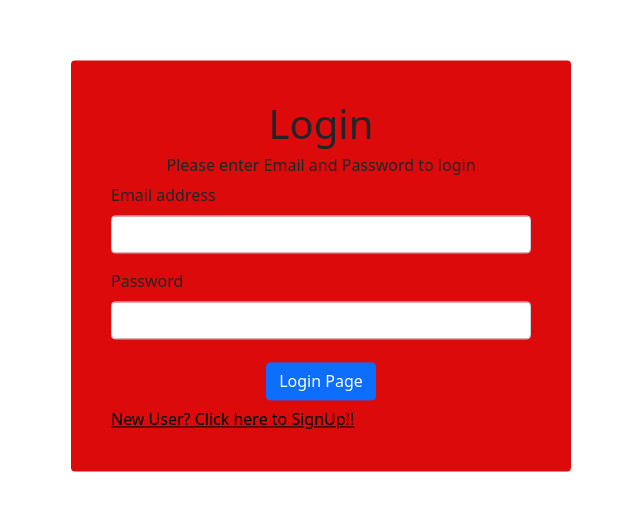
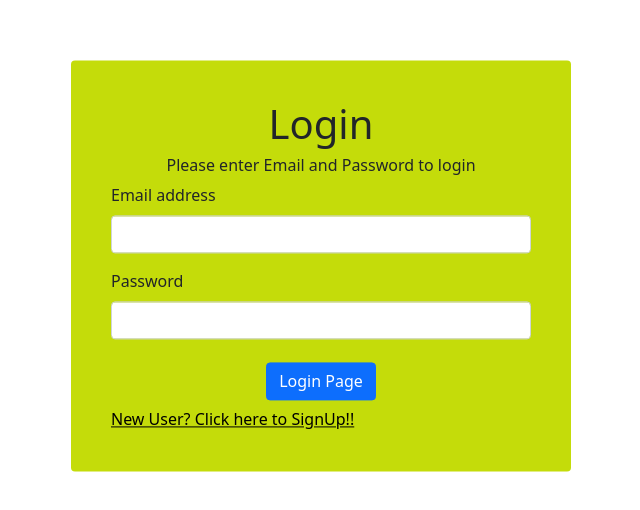
Before and after one commit to Iamsunjith/CI-CD, an Angular app: page /login in a window 1280 px wide. Shown: the part 134-644 px from the top of the page, without its empty margins (319-959 px from the left). Built offline with nearby package versions, Linux system fonts and the light colour scheme; no server answers.

Commit message:
BG Color change Yellow

```diff
--- a/src/app/login/login.component.css
+++ b/src/app/login/login.component.css
@@ -6,7 +6,7 @@
   top: 50%;
   left: 50%;
   transform: translate(-50%, -50%);
-  background-color: rgb(220, 10, 10);
+  background-color: rgb(196, 220, 10);
 }
 
 .btn {
```
